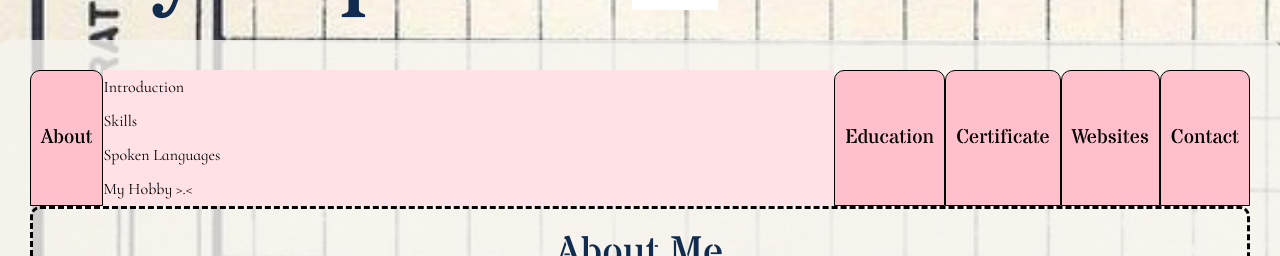
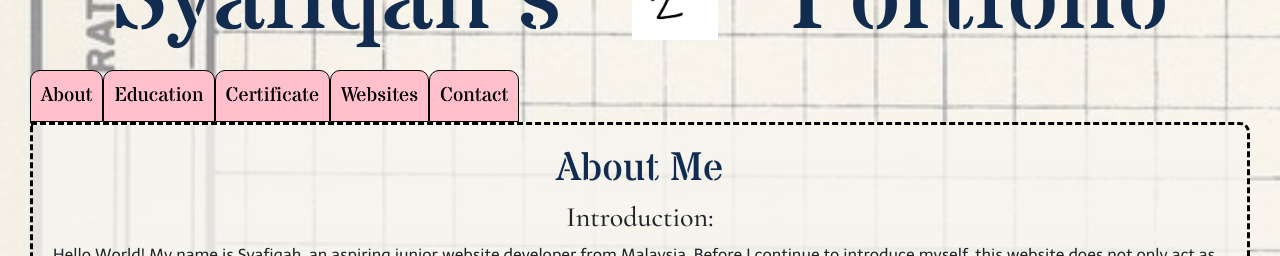
Before and after one commit to cosylily/website-portfolio, a React (Create React App) app: page / in a window 1280 px wide. Both pictures are taken after a click on the button "About". Shown: the part 190-446 px from the top of the page. Built offline with nearby package versions, Linux system fonts and the light colour scheme.

Commit message:
update App.css mainly
To fix how the page presents itself to the audience for a better visual

```diff
--- a/src/About.js
+++ b/src/About.js
@@ -4,7 +4,7 @@ import "./App.css";
 export default function About() {
   return (
     <div className="aboutSection scrollingbehaviour">
-      <h2>About Me</h2>
+      <h2 className="maintitle">About Me</h2>
 
       <h3 id="aboutintroduction">Introduction:</h3>
       <p>
--- a/src/App.css
+++ b/src/App.css
@@ -6,7 +6,9 @@
 }
 .App {
   text-align: center;
-  background-image: url(/src/backgroundimagetwo.jpeg);
+  background-image:
+    linear-gradient(rgba(246, 244, 239, 0.5), rgba(246, 244, 239, 0.6)),
+    url(/src/backgroundimagetwo.jpeg);
   background-repeat: none;
   background-size: cover;
   padding-top: 40px;
@@ -43,14 +45,7 @@ header {
   margin-top: 50px;
 }
 .canvas {
-  margin: 0 auto;
   padding: 30px;
-  border-radius: 10px;
-
-  background-image: linear-gradient(
-    rgba(246, 244, 239, 0.8),
-    rgba(246, 244, 239, 0.8)
-  );
 }
 .buttonsinbuttons {
   padding: 0px;
@@ -99,6 +94,11 @@ header {
   padding: 20px;
   border: dashed black;
   border-radius: 10px;
+  border-top-left-radius: 0px;
+  background-image: linear-gradient(
+    rgba(246, 244, 239, 0.8),
+    rgba(246, 244, 239, 0.9)
+  );
 }
 
 footer {
--- a/src/App.js
+++ b/src/App.js
@@ -5,9 +5,10 @@ import { useState } from "react";
 
 function App() {
   let [content, setContent] = useState();
-  let [isAbout, setAbout] = useState(false);
+
   return (
     <div className="App">
+      <div className="canvas">
         <header className="title" id="toppage">
           <h2>Syafiqah's</h2>
           <div>
@@ -20,18 +21,11 @@ function App() {
           </div>
           <h2>Portfolio</h2>
         </header>
-      <div className="canvas">
         <div className="buttons">
           <div className="buttonsinbuttons">
             <button onClick={changeAbout} className="aboutbutton">
               About
             </button>
-            <div className={isAbout ? "aboutnavi" : "d-none"}>
-              <a href="#aboutintroduction">Introduction</a>
-              <a href="#aboutskills">Skills</a>
-              <a href="#aboutlanguage">Spoken Languages</a>
-              <a href="#abouthobby">My Hobby {">.<"}</a>
-            </div>
             <button onClick={changeEducation}>Education</button>
             <button onClick={changeCertificate}>Certificate</button>
             <button onClick={changeWebsites}>Websites</button>
@@ -50,23 +44,18 @@ function App() {
 
   function changeAbout() {
     setContent("about");
-    setAbout(true);
   }
   function changeEducation() {
     setContent("education");
-    setAbout(false);
   }
   function changeCertificate() {
     setContent("certificates");
-    setAbout(false);
   }
   function changeWebsites() {
     setContent("websites");
-    setAbout(false);
   }
   function changeContact() {
     setContent("contacts");
-    setAbout(false);
   }
 }
 
```
Lines whose indentation alone changed are shown as unchanged.
